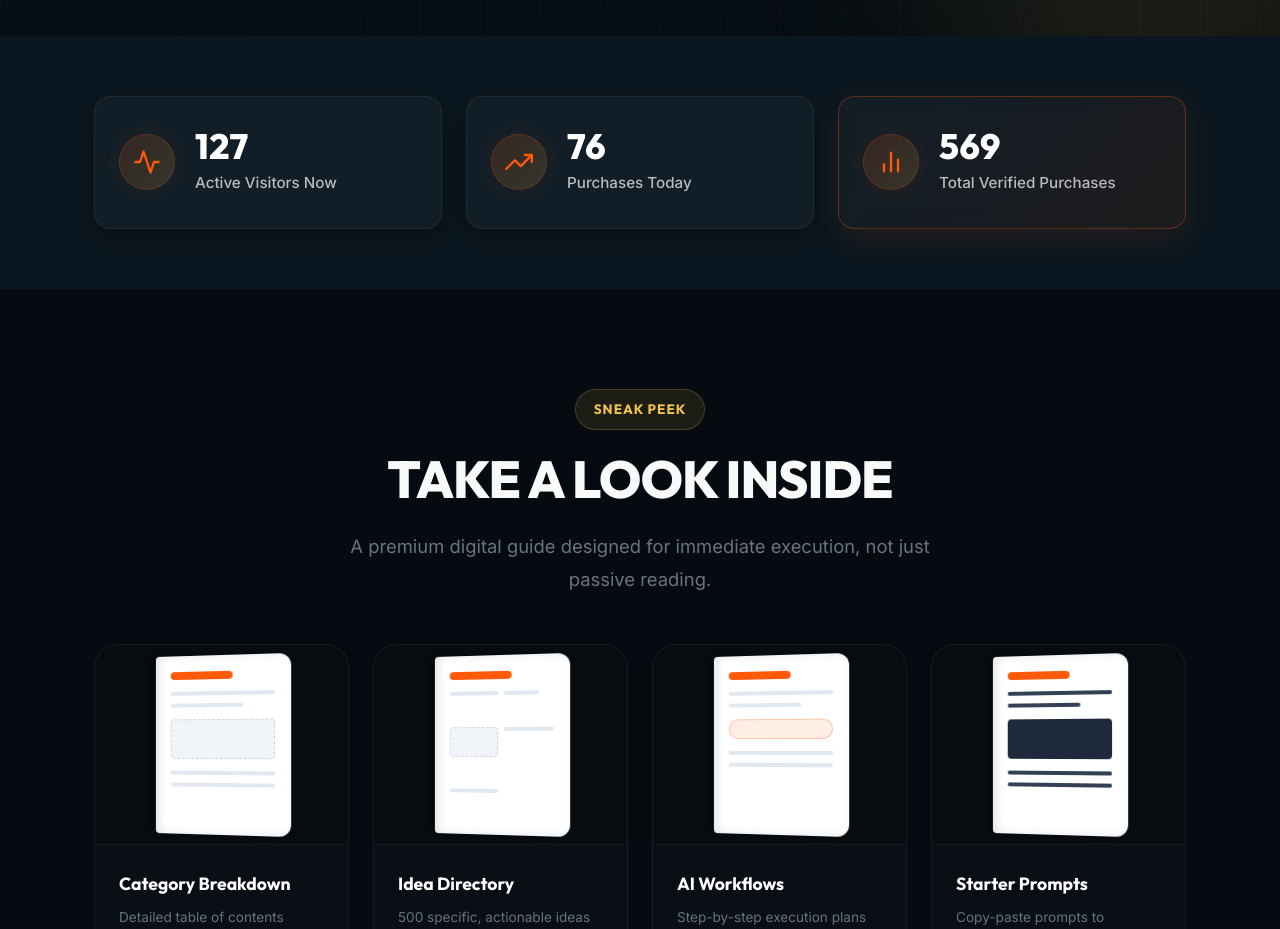
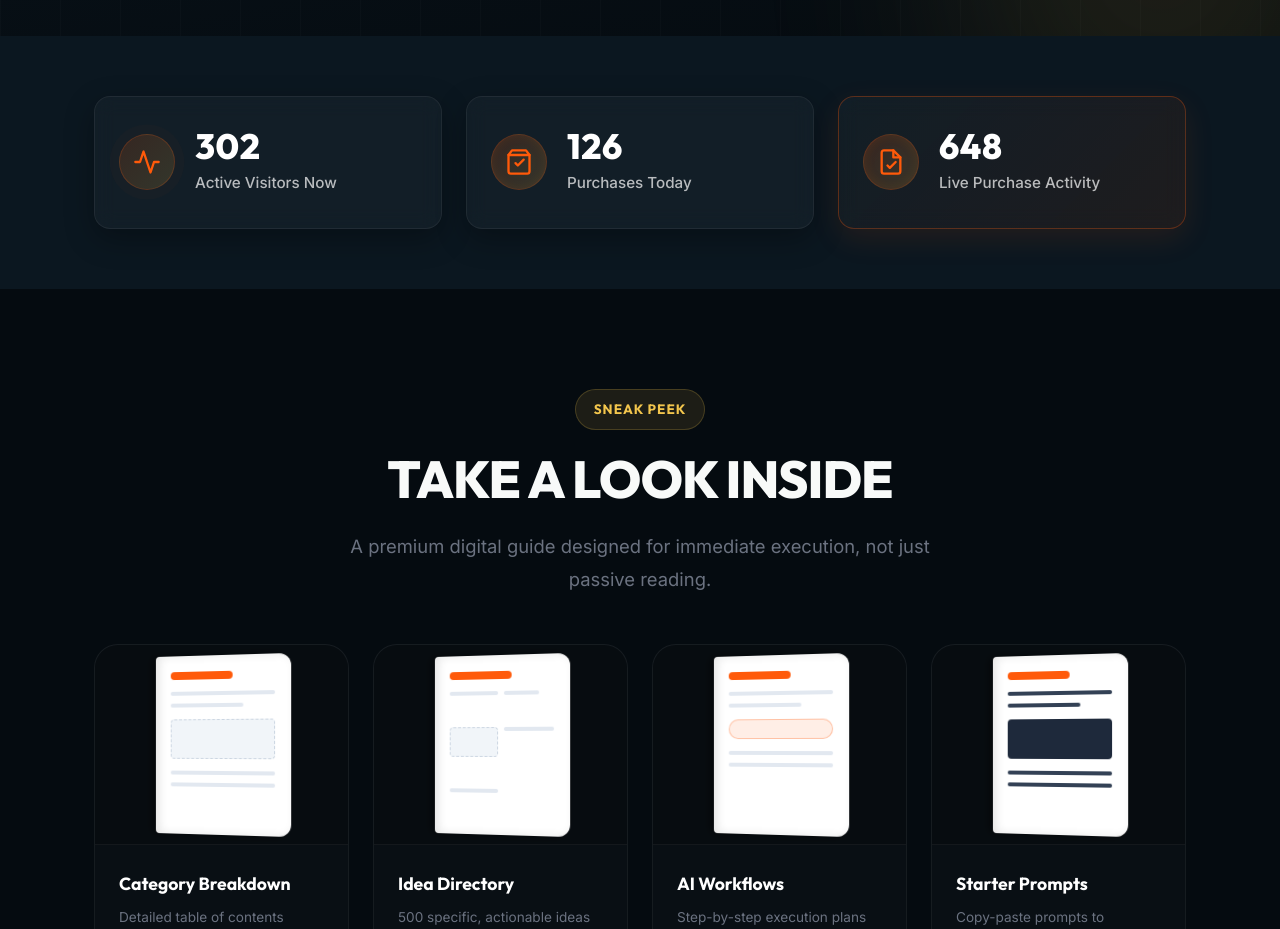
Before and after one commit to milanKUN/e-book, a React (Vite) app: page / in a window 1280 px wide. Shown: the part 1280-2209 px from the top of the page. Built offline with nearby package versions, Linux system fonts and the light colour scheme.

Commit message:
Update LiveStats counter logic, animations, and icons

```diff
--- a/src/components/LiveStats.css
+++ b/src/components/LiveStats.css
@@ -91,6 +91,24 @@
   100% { box-shadow: 0 0 0 0 rgba(255, 90, 10, 0); }
 }
 
+@keyframes valueUpdateFade {
+  0% { opacity: 0.3; transform: translateY(-4px); }
+  100% { opacity: 1; transform: translateY(0); }
+}
+
+.animate-value {
+  animation: valueUpdateFade 0.4s cubic-bezier(0.16, 1, 0.3, 1) forwards;
+}
+
+@keyframes iconUpdateGlow {
+  0% { box-shadow: 0 0 0 0 rgba(255, 90, 10, 0.6), inset 0 0 12px rgba(255, 90, 10, 0.2); transform: scale(1.05); }
+  100% { box-shadow: 0 0 0 15px rgba(255, 90, 10, 0), inset 0 0 12px rgba(255, 90, 10, 0.1); transform: scale(1); }
+}
+
+.animate-icon-glow {
+  animation: iconUpdateGlow 0.5s ease-out forwards;
+}
+
 @media (max-width: 992px) {
   .stats-grid {
     grid-template-columns: 1fr;
--- a/src/components/LiveStats.jsx
+++ b/src/components/LiveStats.jsx
@@ -4,72 +4,74 @@ import './LiveStats.css';
 const LiveStats = () => {
   const [visitors, setVisitors] = useState(() => {
     const saved = localStorage.getItem('live_visitors');
-    return saved ? parseInt(saved, 10) : 124;
+    return saved ? parseInt(saved, 10) : 299;
   });
 
-  const [totalPurchases, setTotalPurchases] = useState(() => {
-    const saved = localStorage.getItem('total_purchases');
-    const parsed = saved ? parseInt(saved, 10) : 0;
-    return parsed > 569 ? parsed : 569;
+  const [purchases, setPurchases] = useState(() => {
+    const saved = localStorage.getItem('demo_purchases_state');
+    if (saved) {
+      try {
+        const parsed = JSON.parse(saved);
+        if (parsed && typeof parsed.today === 'number' && typeof parsed.total === 'number') {
+          return parsed;
+        }
+      } catch (e) {}
+    }
+    return { today: 126, total: 648 };
   });
 
-  const [todayPurchases, setTodayPurchases] = useState(() => {
-    const savedDate = localStorage.getItem('purchases_date');
-    const currentDate = new Date().toDateString();
-
-    if (savedDate !== currentDate) {
-      localStorage.setItem('purchases_date', currentDate);
-      return 76;
-    }
-
-    const saved = localStorage.getItem('today_purchases');
-    const parsed = saved ? parseInt(saved, 10) : 0;
-    return parsed > 76 ? parsed : 76;
-  });
+  const [isAnimating, setIsAnimating] = useState(false);
+  const [animateId, setAnimateId] = useState(0);
 
   // Persist to localStorage on change
   useEffect(() => {
-    localStorage.setItem('live_visitors', visitors);
+    localStorage.setItem('live_visitors', visitors.toString());
   }, [visitors]);
 
   useEffect(() => {
-    localStorage.setItem('total_purchases', totalPurchases);
-    localStorage.setItem('today_purchases', todayPurchases);
-  }, [totalPurchases, todayPurchases]);
+    localStorage.setItem('demo_purchases_state', JSON.stringify(purchases));
+  }, [purchases]);
+
+  // Handle animation class removal
+  useEffect(() => {
+    if (animateId > 0) {
+      setIsAnimating(true);
+      const timer = setTimeout(() => setIsAnimating(false), 500);
+      return () => clearTimeout(timer);
+    }
+  }, [animateId]);
 
   // Visitor Counter: Fluctuates randomly to look realistic
   useEffect(() => {
     const visitorInterval = setInterval(() => {
       setVisitors(prev => {
-        // Random change between -3 and +5
         const change = Math.floor(Math.random() * 9) - 3;
         const newValue = prev + change;
-
-        // Keep it within realistic bounds (e.g., 100 to 300)
         if (newValue < 100) return 100 + Math.floor(Math.random() * 10);
-        if (newValue > 300) return 300 - Math.floor(Math.random() * 10);
+        if (newValue > 500) return 500 - Math.floor(Math.random() * 10);
         return newValue;
       });
-    }, 2500); // Updates every 2.5 seconds
+    }, 2500);
 
     return () => clearInterval(visitorInterval);
   }, []);
 
-  // Purchase Counters: +1 every 5 minutes (300,000 ms)
+  // Purchase Counters: Exactly +1 every 30 seconds
   useEffect(() => {
     const purchaseInterval = setInterval(() => {
-      const savedDate = localStorage.getItem('purchases_date');
-      const currentDate = new Date().toDateString();
+      setPurchases(prev => {
+        let nextTotal = prev.total + 1;
+        let nextToday = prev.today + 1;
 
-      setTotalPurchases(prev => prev + 1);
+        if (nextTotal >= 1001) {
+          nextTotal = 648;
+          nextToday = 126;
+        }
 
-      if (savedDate !== currentDate) {
-        localStorage.setItem('purchases_date', currentDate);
-        setTodayPurchases(77);
-      } else {
-        setTodayPurchases(prev => prev + 1);
-      }
-    }, 300000);
+        setAnimateId(id => id + 1);
+        return { today: nextToday, total: nextTotal };
+      });
+    }, 30000);
 
     return () => clearInterval(purchaseInterval);
   }, []);
@@ -90,22 +92,38 @@ const LiveStats = () => {
           </div>
 
           <div className="stat-card">
-            <div className="stat-icon pulse-icon">
-              <svg viewBox="0 0 24 24" fill="none" stroke="currentColor" strokeWidth="2" strokeLinecap="round" strokeLinejoin="round"><polyline points="23 6 13.5 15.5 8.5 10.5 1 18"></polyline><polyline points="17 6 23 6 23 12"></polyline></svg>
+            <div className={`stat-icon ${isAnimating ? 'animate-icon-glow' : ''}`}>
+              <svg viewBox="0 0 24 24" fill="none" stroke="currentColor" strokeWidth="2" strokeLinecap="round" strokeLinejoin="round">
+                <path d="M6 2L3 6v14a2 2 0 0 0 2 2h14a2 2 0 0 0 2-2V6l-3-4z"></path>
+                <line x1="3" y1="6" x2="21" y2="6"></line>
+                <polyline points="9 13 11 15 16 10"></polyline>
+              </svg>
             </div>
             <div className="stat-content">
-              <h3 className="stat-number">{todayPurchases}</h3>
+              <h3 className="stat-number">
+                <span className={isAnimating ? 'animate-value' : ''} style={{ display: 'inline-block' }}>
+                  {purchases.today}
+                </span>
+              </h3>
               <p className="stat-label">Purchases Today</p>
             </div>
           </div>
 
           <div className="stat-card highlight-card">
-            <div className="stat-icon pulse-icon">
-              <svg viewBox="0 0 24 24" fill="none" stroke="currentColor" strokeWidth="2" strokeLinecap="round" strokeLinejoin="round"><line x1="18" y1="20" x2="18" y2="10"></line><line x1="12" y1="20" x2="12" y2="4"></line><line x1="6" y1="20" x2="6" y2="14"></line></svg>
+            <div className={`stat-icon ${isAnimating ? 'animate-icon-glow' : ''}`}>
+              <svg viewBox="0 0 24 24" fill="none" stroke="currentColor" strokeWidth="2" strokeLinecap="round" strokeLinejoin="round">
+                <path d="M14 2H6a2 2 0 0 0-2 2v16a2 2 0 0 0 2 2h12a2 2 0 0 0 2-2V8z"></path>
+                <polyline points="14 2 14 8 20 8"></polyline>
+                <polyline points="9 15 11 17 16 12"></polyline>
+              </svg>
             </div>
             <div className="stat-content">
-              <h3 className="stat-number">{totalPurchases}</h3>
-              <p className="stat-label">Total Verified Purchases</p>
+              <h3 className="stat-number">
+                <span className={isAnimating ? 'animate-value' : ''} style={{ display: 'inline-block' }}>
+                  {purchases.total}
+                </span>
+              </h3>
+              <p className="stat-label">Live Purchase Activity</p>
             </div>
           </div>
 
```
